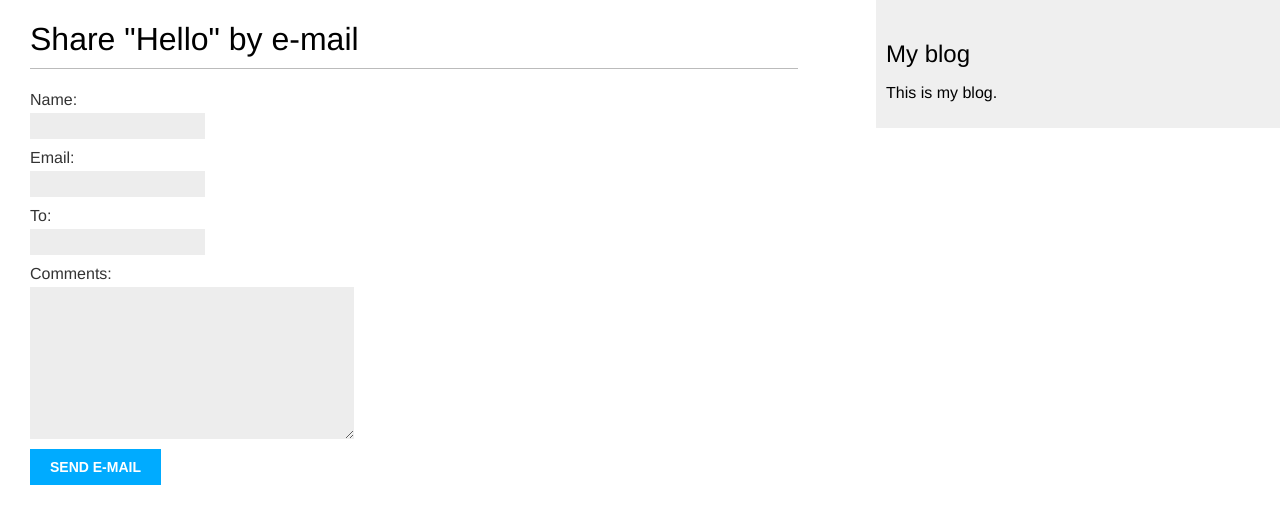
After one commit to Hare1901/my_django_blog, a Django app: page /blog/1/share/ in a window 1280 px wide. The commit adds this page. Shown: the top 524 px of the page. Run offline with Django 4.2, Linux system fonts and the light colour scheme; data comes from the database, SQL or seed files in the repository; parts of the project's set-up code (start-up, migrations or seed data) failed here and were passed over.

Commit message:
разработка рекомендации постов по эл. почте(добавление функционала и страницы отправки)

```diff
--- a/blog/templates/blog/post/detail.html
+++ b/blog/templates/blog/post/detail.html
@@ -9,4 +9,10 @@
     </p>
     {{ post.body|linebreaks }}
 
+    <p>
+        <a href="{% url "blog:post_share" post.id %}">
+            Share this post
+        </a>
+    </p>
+
 {% endblock %}
--- /dev/null
+++ b/blog/templates/blog/post/share.html
@@ -0,0 +1,21 @@
+{% extends "blog/base.html" %}
+
+{% block title %}Share a post{% endblock %}
+
+{% block content %}
+    {% if sent %}
+        <h1>E-mail successfully sent</h1>
+        <p>
+            "{{ post.title }}" was successfully sent
+            to {{ form.cleaned_data.to }}.
+        </p>
+    {% else %}
+        <h1>Share "{{ post.title }}" by e-mail</h1>
+        <form method="post">
+            {{ form.as_p }}
+            {% csrf_token %}
+            <input type="submit" value="Send e-mail">
+        </form>
+    {% endif %}
+
+{% endblock %}
--- a/blog/urls.py
+++ b/blog/urls.py
@@ -14,4 +14,9 @@
          views.post_detail,
          name='post_details'
          ),
+    path(
+        '<int:post_id>/share/',
+        views.post_share,
+        name='post_share'
+    )
 ]
--- a/blog/views.py
+++ b/blog/views.py
@@ -1,9 +1,11 @@
+from django.core.mail import send_mail
 from django.shortcuts import render, get_object_or_404
 from django.core.paginator import Paginator, EmptyPage, PageNotAnInteger
 from django.views.generic import ListView
 
 from .models import Post
 from .forms import EmailPostForm
+from my_django_blog.config import *
 
 class PostListView(ListView):
 
@@ -64,11 +66,21 @@
         id=post_id,
         status=Post.Status.PUBLISHED
     )
+
+    sent = False
+
     # Передача на обработку формы
     if request.method == 'POST':
         form = EmailPostForm(request.POST)
         if form.is_valid():
             cd = form.cleaned_data
+            post_url = request.build_absolute_uri(post.get_absolute_url())
+            subject = f"{cd['name']} recommends you read"\
+                      f"{post.title}"
+            message = f"Read {post.title} at {post_url}\n\n"\
+                      f"{cd['name']}\'s comments: {cd['comments']}"
+            send_mail(subject, message, email, [cd['to']])
+            sent = True
     else:
         form = EmailPostForm()
 
@@ -77,6 +89,7 @@
         'blog/post/share.html',
         {
             'post': post,
-            'form': form
+            'form': form,
+            'sent': sent
         }
     )
```
Also changed, not shown: my_django_blog/settings.py (+11 -1 lines).
